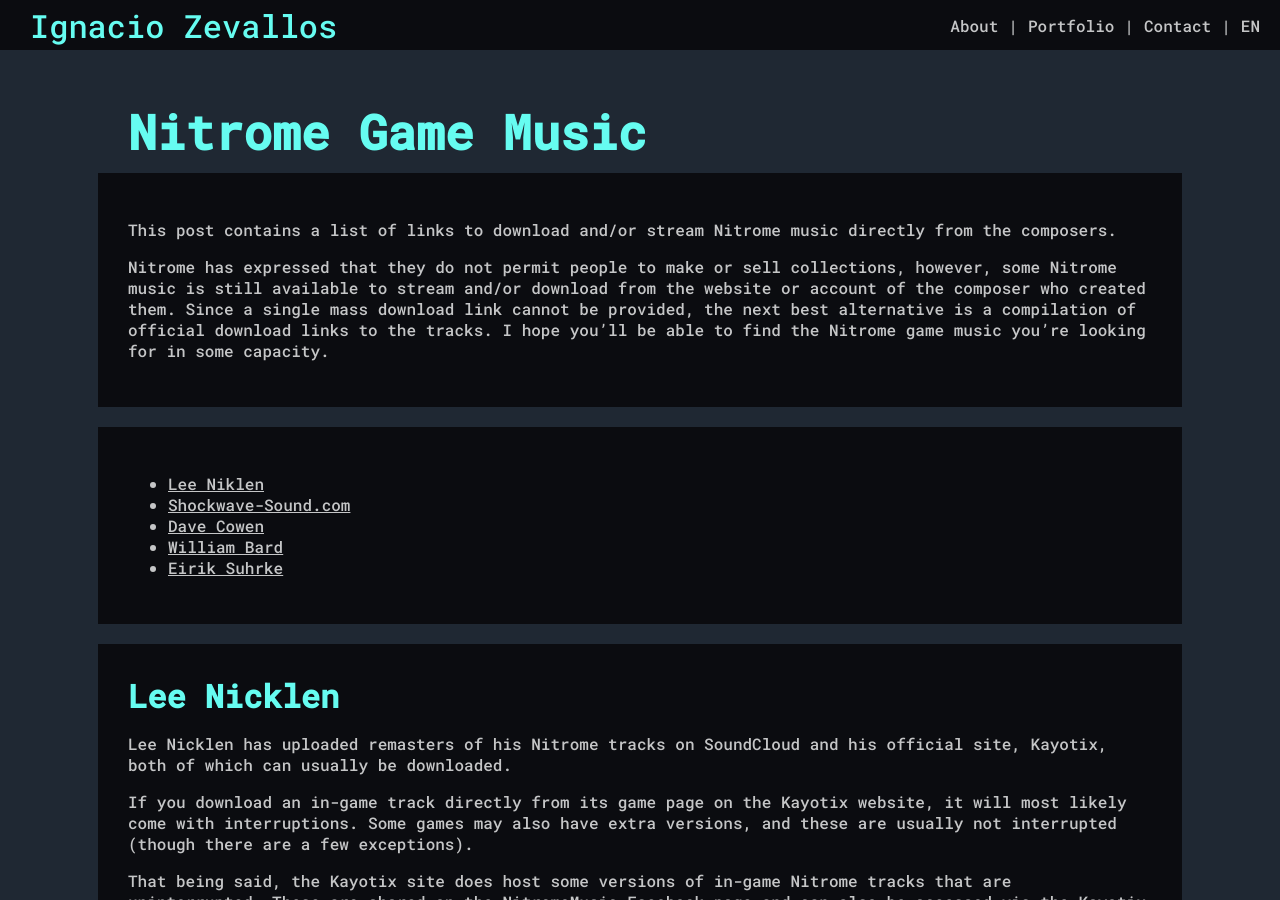
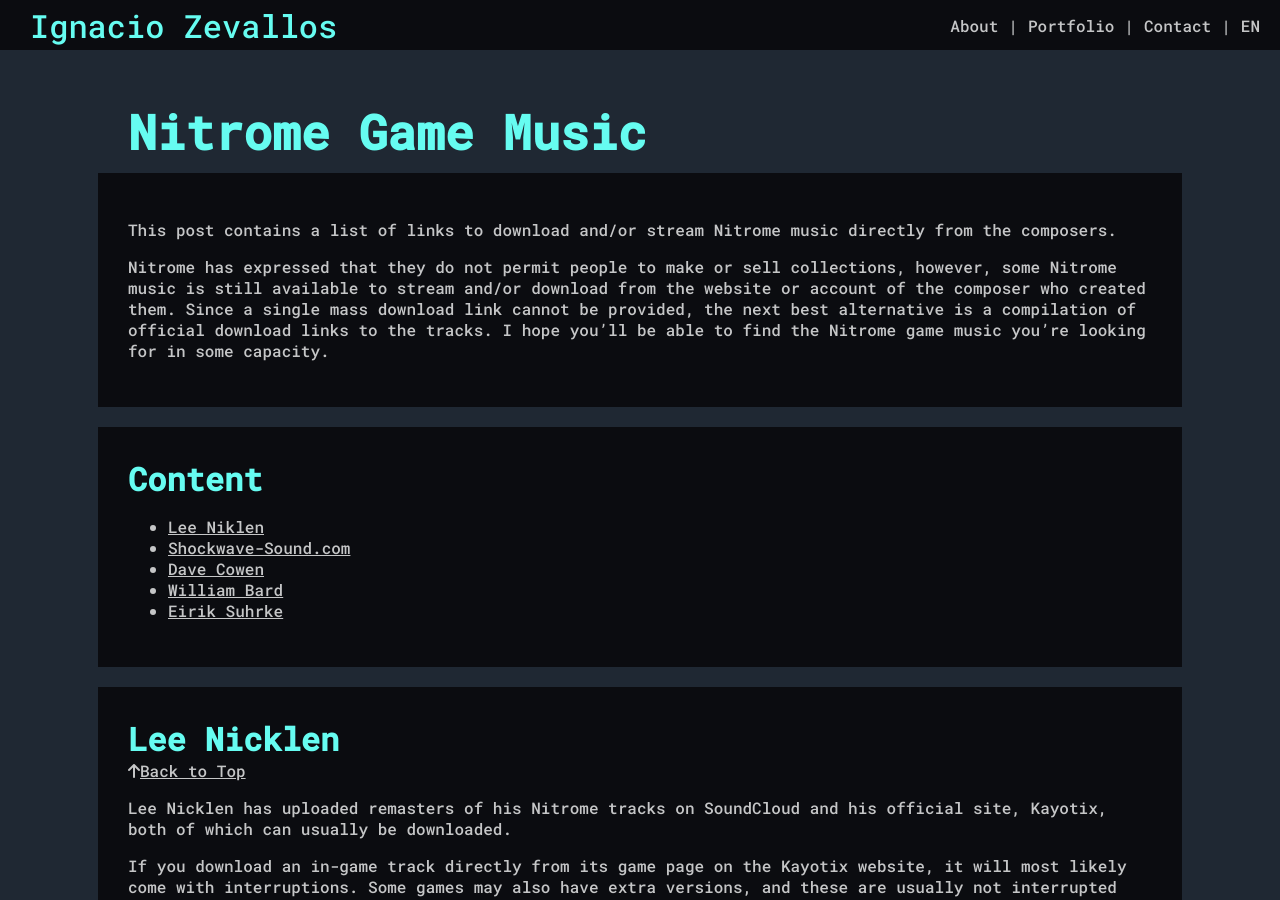
Before and after one commit to ijzm/ijzm.github.io, a Jekyll site: the page built from RandomStuff/NitromeMusic.html, in a window 1280 px wide and 900 px high. Built offline with Jekyll 4.4.1, drawn with Linux system fonts in a browser that asks for light colours; nearby versions of some CDN libraries; some of the changed text lies outside the part shown.

Commit message:
Added Back to Top Button. TOC Title

```diff
--- a/RandomStuff/NitromeMusic.html
+++ b/RandomStuff/NitromeMusic.html
@@ -18,7 +18,11 @@ download link cannot be provided, the next best alternative is a compilation of
 hope you’ll be able to find the Nitrome game music you’re looking for in some capacity.</p>
 </div>
 
+<a class="anchor" id="TOC"></a>
 <div class="FullBox">
+	<h2>
+		Content
+	</h2>
 	<ul>
 		<li>
 			<a href="#LeeNicklen">Lee Niklen</a>
@@ -41,6 +45,7 @@ hope you’ll be able to find the Nitrome game music you’re looking for in som
 <a class="anchor" id="LeeNicklen"></a>
 <div class="FullBox">
 <h2>Lee Nicklen</h2>
+<a href="#TOC"><i class="fas fa-arrow-up"></i>Back to Top</a>
 <p>Lee Nicklen has uploaded remasters of his Nitrome tracks on SoundCloud and his official site, Kayotix, both of which
 	can usually be downloaded.&nbsp;</p>
 <p>If you download an in-game track directly from its game page on the Kayotix website, it will most likely come with
@@ -972,6 +977,7 @@ hope you’ll be able to find the Nitrome game music you’re looking for in som
 <a class="anchor" id="DaveCowen"></a>
 <div class="FullBox">
 <h2>Dave Cowen</h2>
+<a href="#TOC"><i class="fas fa-arrow-up"></i>Back to Top</a>
 <p>Dave Cowen has a Bandcamp, but the only track on it so far is the Twin Shot game theme:&nbsp;<a
 		href="https://davecowen.bandcamp.com/track/twin-shot">https://davecowen.bandcamp.com/track/twin-shot</a></p>
 <p>Here's a list of Nitrome music that can be streamed from <a href="https://soundcloud.com/davecowen">Dave Cowen's SoundCloud</a>:</p>
@@ -1000,6 +1006,7 @@ hope you’ll be able to find the Nitrome game music you’re looking for in som
 <a class="anchor" id="WilliamBard"></a>
 <div class="FullBox">
 	<h2>William Bard</h2>
+<a href="#TOC"><i class="fas fa-arrow-up"></i>Back to Top</a>
 <ul>
 <li>8bit Doves - <a href="https://soundcloud.com/william-bard/theme-from-8bit-doves">Sweet Dreams game theme</a></li>
 </ul>
@@ -1008,6 +1015,7 @@ hope you’ll be able to find the Nitrome game music you’re looking for in som
 <a class="anchor" id="EirikSuhrke"></a>
 <div class="FullBox">
 <h2>Eirik Suhrke</h2>
+<a href="#TOC"><i class="fas fa-arrow-up"></i>Back to Top</a>
 <ul>
 <li>Gunbrick SD/Gunbrick: Reloaded - <a href="https://phlogiston.bandcamp.com/album/gunbrick">Bandcamp</a></li>
 </ul>
```
